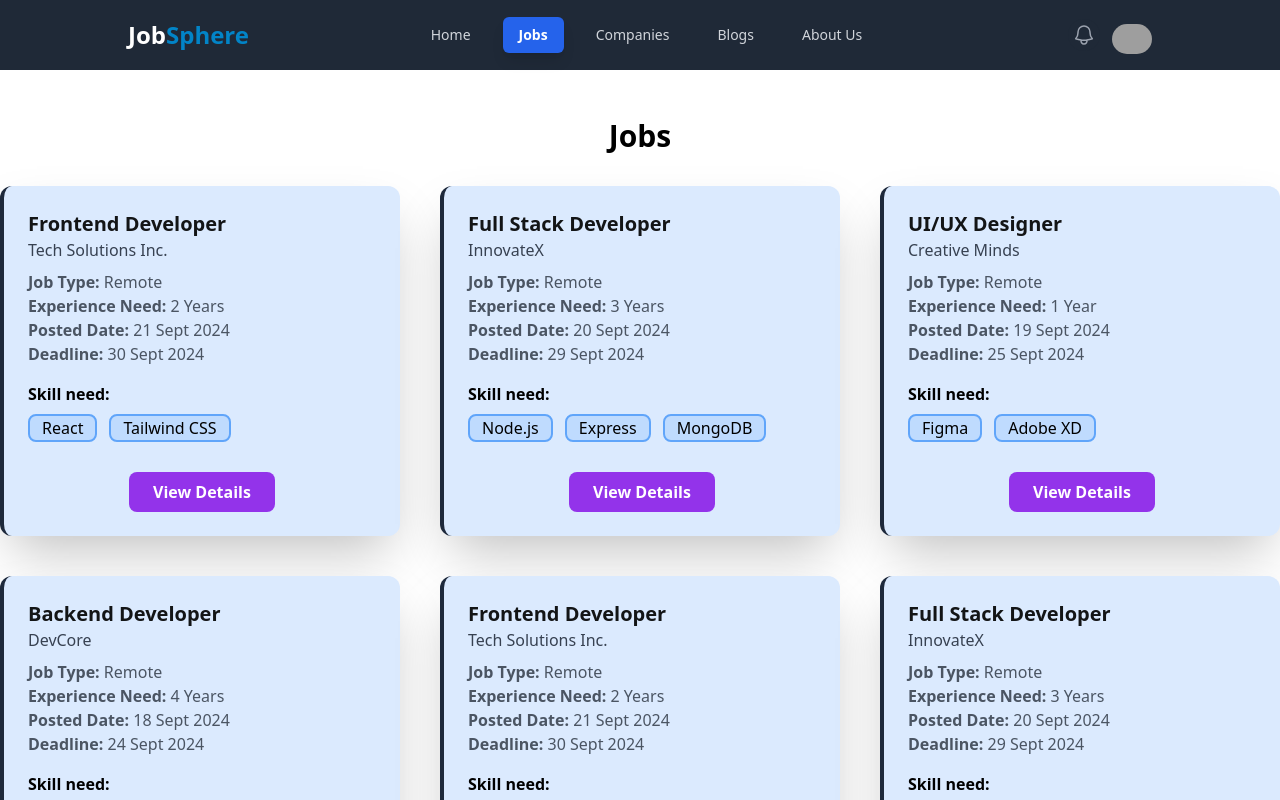
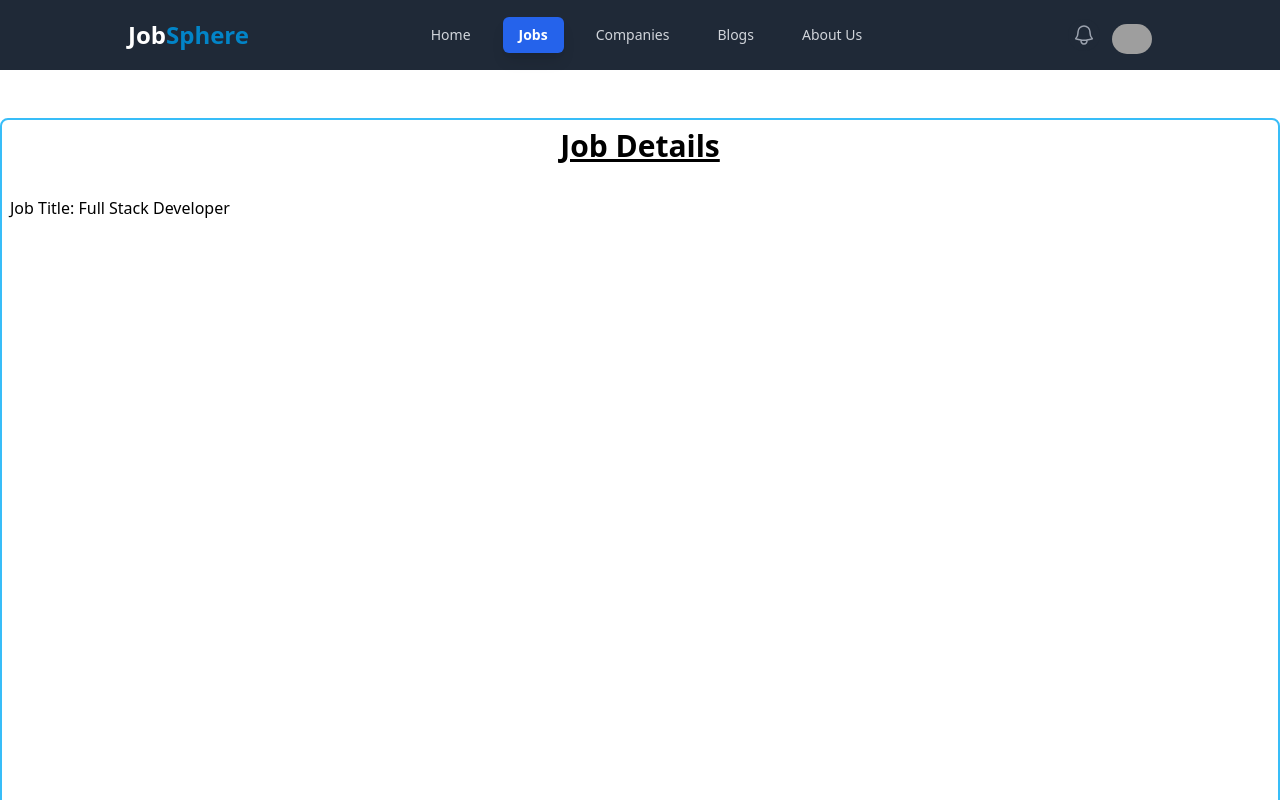
Before and after one commit to HunterMahmud/JobSphere, a Next.js app: page /jobs in a window 1280 px wide. Shown: the top 800 px of the page. Built offline with nearby package versions, Linux system fonts and the light colour scheme; grey boxes are pictures that could not be loaded.

Commit message:
Job Details Formationg

```diff
--- /dev/null
+++ b/src/app/jobs/api/[id]/page.jsx
@@ -0,0 +1,11 @@
+import React from 'react';
+
+const page = () => {
+   return (
+      <div>
+         Jobs
+      </div>
+   );
+};
+
+export default page;
--- a/src/app/jobs/page.jsx
+++ b/src/app/jobs/page.jsx
@@ -1,3 +1,4 @@
+import JobDetails from '@/components/Jobs/JobDetails';
 import JobsCard from '@/components/Jobs/JobsCard';
 import React from 'react';
 
@@ -97,13 +98,16 @@ const JobPage = () => {
 
     return (
         <div className="container mx-auto my-12">
-            <h1 className="text-3xl font-bold text-center mb-8">Jobs</h1>
-            <div className="grid grid-cols-1 sm:grid-cols-2 lg:grid-cols-3 gap-10">
+            {/* <h1 className="text-3xl font-bold text-center mb-8">Jobs</h1> */}
+            {/* Card */}
+            {/* <div className="grid grid-cols-1 sm:grid-cols-2 lg:grid-cols-3 gap-10">
                 {jobs.map((job, index) => (
                     <JobsCard key={index} job={job} />
                 ))}
-            </div>
-            <div className='mt-16 flex justify-center gap-6'>
+            </div> */}
+
+            {/* Pagination */}
+            {/* <div className='mt-16 flex justify-center gap-6'>
                 <button className='btn px-4 py-2 border-2 text-lg font-semibold hover:border hover:border-sky-700 bg-sky-300 hover:bg-sky-400 rounded-lg'>Previous</button>
                 <div className='space-x-2'>
                     <button className='btn px-4 py-2 border-2 text-lg font-semibold hover:border hover:border-sky-700 bg-sky-300 hover:bg-sky-400 rounded-lg'>1</button>
@@ -113,8 +117,10 @@ const JobPage = () => {
                     <button className='btn px-4 py-2 border-2 text-lg font-semibold hover:border hover:border-sky-700 bg-sky-300 hover:bg-sky-400 rounded-lg'>8</button>
                 </div>
                 <button className='btn px-4 py-2 border-2 text-lg font-semibold hover:border hover:border-sky-700 bg-sky-300 hover:bg-sky-400 rounded-lg'>Next</button>
-            </div>
+            </div> */}
 
+            {/* Job Details will move to Dynamic */}
+                <JobDetails></JobDetails>
         </div>
     );
 };
--- /dev/null
+++ b/src/components/Jobs/JobDetails.jsx
@@ -0,0 +1,55 @@
+import React from 'react';
+
+const JobDetails = () => {
+   const jobDetails = [
+      {
+         summary: {
+            jobTitile: "Full Stack Developer",
+            vacancy: 5,
+            location: "New York, USA",
+            salary: "$50,000 - $70,000",
+            scale: "Mid-level",
+            experienceNeed: "3-5 years",
+         },
+         requirement: {
+            education: "Bachelor's degree in Computer Science or related field",
+            experience: "3-5 years of experience in software development",
+            additionalRequirements: "Experience with MERN stack, strong problem-solving skills",
+            responsibility: "Develop, test, and maintain web applications using modern technologies.",
+            benefits: [
+               "Health insurance",
+               "Flexible working hours",
+               "Remote work opportunities",
+               "Paid time off"
+            ],
+            salaryReview: "Annually based on performance",
+            jobType: "Full-time",
+            jobLocation: "New York, USA",
+         },
+         companyDetails: {
+            companyName: "Innovative Coders",
+            type: "Software Development",
+            headOffice: "New York, USA",
+            workArea: "Global",
+            contact: {
+               mobileNo: "+1 123-456-7890",
+               email: "hr@innovativecoders.com",
+               website: "https://www.innovativecoders.com"
+            },
+         },
+         applyProcess: {
+            needToDoForApply: "Submit your resume and portfolio through our website or email.",
+            others: "Ensure you meet the minimum qualifications before applying."
+         }
+      }
+   ];
+
+   return (
+      <div className='border-2 border-sky-400 rounded-lg p-2 my-8 h-screen'>
+         <h1 className="text-3xl font-bold underline text-center mb-8">Job Details</h1>
+        <h1 className=''> Job Title: {jobDetails[0].summary.jobTitile}</h1>
+      </div>
+   );
+};
+
+export default JobDetails;
--- a/src/components/Jobs/JobsCard.jsx
+++ b/src/components/Jobs/JobsCard.jsx
@@ -1,3 +1,4 @@
+import Link from 'next/link';
 import React from 'react';
 
 const JobsCard = ({job}) => {
@@ -29,7 +30,7 @@ const JobsCard = ({job}) => {
             </div>
             <div className="flex justify-center mt-3">
                 <button className="bg-purple-600 btn hover:bg-purple-700 text-white   font-semibold py-2 px-6 rounded-lg w-auto">
-                    View Details
+                    <Link href={`/jobs/${title}`}>View Details</Link>
                 </button>
             </div>
          </div>
--- a/src/components/Jobs/api/[id]/page.jsx
+++ b/src/components/Jobs/api/[title]/page.jsx
@@ -1,9 +1,9 @@
 import React from 'react';
 
-const page = () => {
+const page = ({params}) => {
    return (
       <div>
-
+         Title:
       </div>
    );
 };
```
